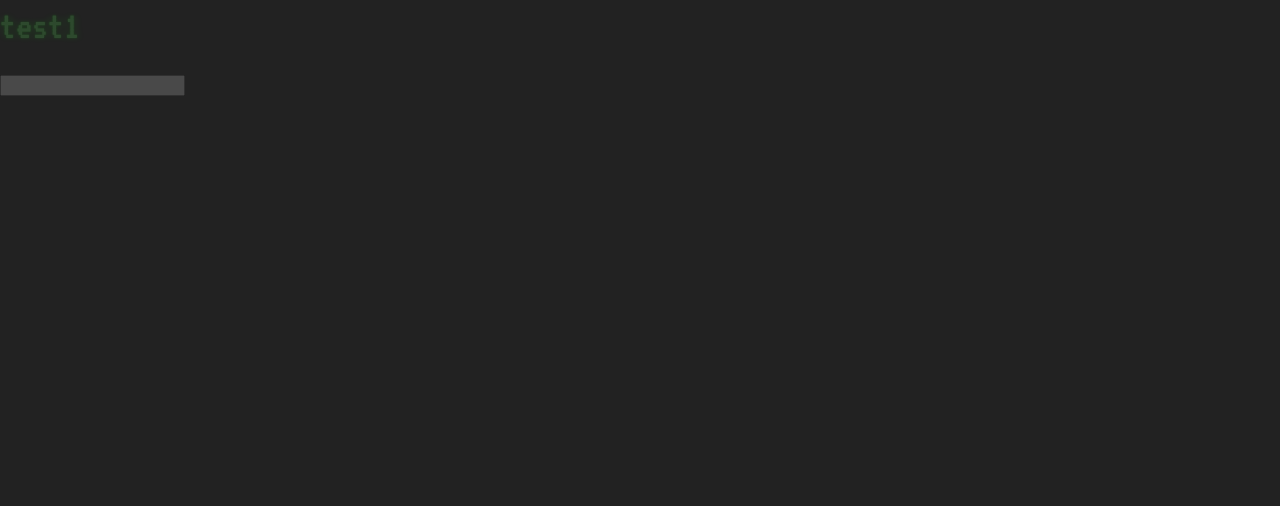
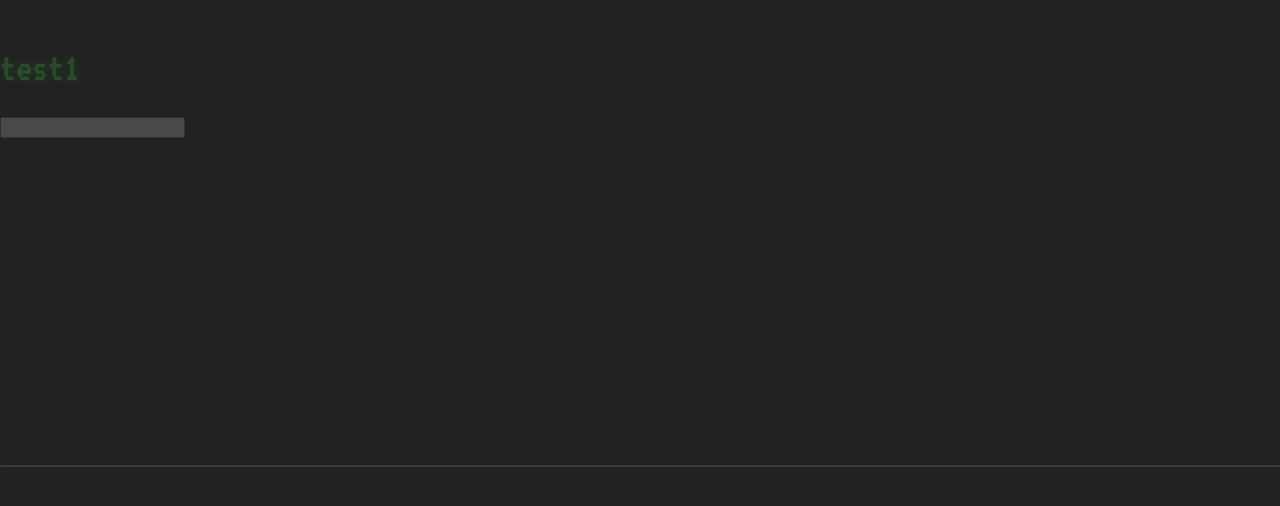
Before and after one commit to ayaazuddin/Cicada_frontend, a React (Create React App) app: page / in a window 1280 px wide. Shown: the top 506 px of the page. Built offline with nearby package versions, Linux system fonts and the light colour scheme.

Commit message:
glitch line added

```diff
--- a/src/App.js
+++ b/src/App.js
@@ -6,6 +6,7 @@ import Terminal from './components/Terminal';
 function App() {
   return (
     <div className="App">
+      <hr  id="rasterline"></hr>
       <Terminal/>
     </div>
   );
```
